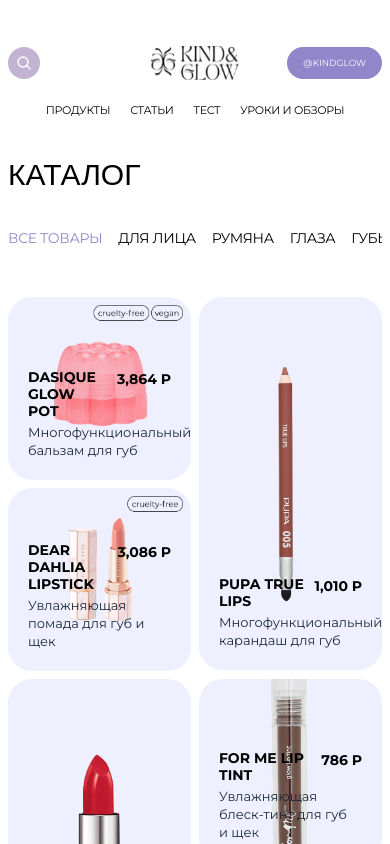
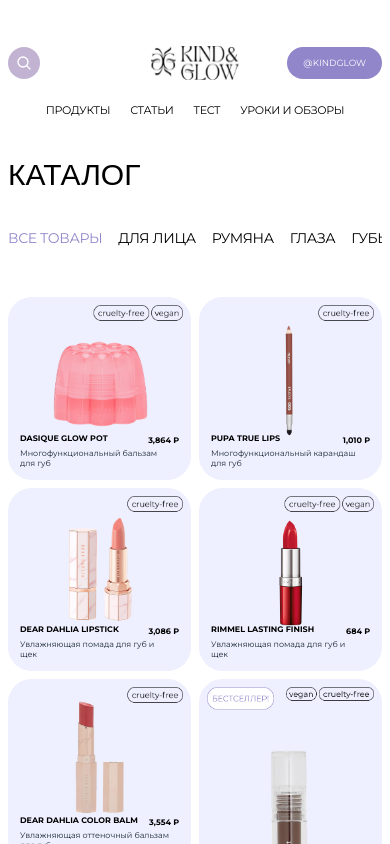
Before and after one commit to arloginova/KindGlow, a Next.js app: page /products in a window 390 px wide. Shown: the top 844 px of the page. Built offline with nearby package versions, Linux system fonts and the light colour scheme.

Commit message:
feat: Реализованы страницы каталога товаров и детального просмотра продукта.

```diff
--- a/src/app/products/[id]/page.tsx
+++ b/src/app/products/[id]/page.tsx
@@ -14,7 +14,7 @@
 
     const recommendedProducts = useMemo(() => {
         return products
-            .filter((p) => p.id !== id)
+            .filter((p) => p.id !== id && !p.isTall)
             .sort(() => 0.5 - Math.random())
             .slice(0, 3);
     }, [id]);
@@ -188,8 +188,10 @@
                         Вам может понравиться
                     </h2>
                     <div className="grid grid-cols-2 md:grid-cols-3 gap-2 md:gap-4 lg:gap-5">
-                        {recommendedProducts.map((p) => (
-                            <ProductCard key={p.id} product={p} />
+                        {recommendedProducts.map((p, index) => (
+                            <div key={p.id} className={index === 2 ? 'hidden md:block' : ''}>
+                                <ProductCard product={p} />
+                            </div>
                         ))}
                     </div>
                 </section>
--- a/src/app/products/page.tsx
+++ b/src/app/products/page.tsx
@@ -51,35 +51,37 @@
 
                 {/* Сетка товаров */}
                 <div className="grid grid-cols-2 lg:grid-cols-3 gap-2 md:gap-4 lg:gap-5 grid-flow-dense">
-                    {filteredProducts.map((product, index) => {
-                        // Логика для десктопа (lg: 3 колонки)
-                        // Цикл 10 элементов: 2-й (3-я колонка) и 5-й (1-я колонка) — высокие
-                        const isTallLg = index % 10 === 2 || index % 10 === 5;
-                        const colStartLg = index % 10 === 2 ? 'lg:col-start-3' : (index % 10 === 5 ? 'lg:col-start-1' : '');
+                    {(() => {
+                        let tallCount = 0;
+                        return filteredProducts.map((product) => {
+                            const isTall = product.isTall || false;
 
-                        // Логика для мобилки (2 колонки)
-                        // Цикл 6 элементов: 1-й (2-я колонка) и 3-й (1-я колонка) — высокие
-                        const isTallSm = index % 6 === 1 || index % 6 === 3;
-                        const colStartSm = index % 6 === 1 ? 'col-start-2' : (index % 6 === 3 ? 'col-start-1' : '');
+                            let colClass = '';
+                            if (isTall) {
+                                tallCount++;
+                                // Десктоп (3 колонки): чередуем 3-ю и 1-ю колонки
+                                const lgCol = tallCount % 2 === 1 ? 'lg:col-start-3' : 'lg:col-start-1';
+                                // Мобилка (2 колонки): чередуем 2-ю и 1-ю колонки
+                                const smCol = tallCount % 2 === 1 ? 'col-start-2' : 'col-start-1';
+                                colClass = `${lgCol} ${smCol}`;
+                            }
 
                             return (
                                 <div
                                     key={product.id}
                                     className={`
-                                    ${isTallLg ? 'lg:row-span-2' : ''}
-                                    ${colStartLg}
-                                    ${isTallSm ? 'row-span-2' : ''}
-                                    ${colStartSm}
+                                        ${isTall ? 'row-span-2 ' + colClass : ''}
                                     `}
                                 >
                                     <ProductCard
                                         product={product}
-                                    isTallLg={isTallLg}
-                                    isTallSm={isTallSm}
+                                        isTallLg={isTall}
+                                        isTallSm={isTall}
                                     />
                                 </div>
                             );
-                    })}
+                        });
+                    })()}
 
                     {/* Рекламный баннер (вставляем после 6-го товара или в конце) */}
                     <div className="col-span-1 md:col-span-2 lg:col-span-3 mt-8">
--- a/src/components/Catalog/ProductCard.tsx
+++ b/src/components/Catalog/ProductCard.tsx
@@ -9,12 +9,11 @@
 }
 
 export const ProductCard = ({ product, isTallLg = false, isTallSm = false }: ProductCardProps) => {
-    // Выбираем изображения для каждого типа экрана отдельно
-    // Если на десктопе карточка высокая — берем из largeImages, иначе из обычных
-    const desktopImg = (isTallLg && product.largeImages) ? product.largeImages.desktop : product.images.desktop;
-    const tabletImg = (isTallLg && product.largeImages) ? product.largeImages.tablet : product.images.tablet;
-    // Для мобилки своя проверка
-    const mobileImg = (isTallSm && product.largeImages) ? product.largeImages.mobile : product.images.mobile;
+    // Для сетки всегда используем "маленькие" изображения (images), как просил юзер.
+    // Если изображение прямоугольное, оно просто займет 2 ячейки по высоте.
+    const desktopImg = product.images.desktop;
+    const tabletImg = product.images.tablet;
+    const mobileImg = product.images.mobile;
 
     return (
         <Link
@@ -58,16 +57,16 @@
             </div>
 
             {/* Контент поверх фото внизу */}
-            <div className="absolute bottom-0 left-0 right-0 p-5 z-10 flex flex-col">
-                <div className="flex justify-between items-start gap-2 mb-1">
-                    <h3 className="text-[14px] lg:text-[16px] font-bold text-black uppercase leading-[1.2] font-montserrat">
+            <div className="absolute bottom-0 left-0 right-0 p-3 lg:p-4 xl:p-5 z-10 flex flex-col">
+                <div className="flex justify-between items-start gap-1 lg:gap-2 mb-0.5 lg:mb-1">
+                    <h3 className="text-[8px] lg:text-[12px] xl:text-[16px] font-bold text-black uppercase leading-[1.2] font-montserrat">
                         {product.name}
                     </h3>
-                    <span className="text-[14px] lg:text-[16px] font-bold text-black whitespace-nowrap font-montserrat">
+                    <span className="text-[8px] lg:text-[12px] xl:text-[16px] font-bold text-black whitespace-nowrap font-montserrat">
                         {product.price.toLocaleString()} Р
                     </span>
                 </div>
-                <p className="text-[13px] lg:text-[15px] text-gray-800 font-normal font-montserrat max-w-[90%] leading-snug">
+                <p className="text-[8px] lg:text-[12px] xl:text-[15px] text-gray-800 font-normal font-montserrat max-w-[95%] leading-tight lg:leading-snug">
                     {product.description}
                 </p>
             </div>
--- a/src/data/products.ts
+++ b/src/data/products.ts
@@ -118,7 +118,8 @@
             tablet: '/products/lips/5_большая_ipad.png',
             mobile: '/products/lips/5_большая_iphone.png'
         },
-        category: 'губы'
+        category: 'губы',
+        isTall: true
     },
     {
         id: 'dear-dahlia-color-balm',
@@ -254,7 +255,8 @@
             tablet: '/products/lips/11_большая_ipad.png',
             mobile: '/products/lips/11_большая_iphone.png'
         },
-        category: 'губы'
+        category: 'губы',
+        isTall: true
     },
 
 
@@ -368,7 +370,8 @@
             tablet: '/products/blush/5_большая_ipad.png',
             mobile: '/products/blush/5_большая_iphone.png'
         },
-        category: 'румяна'
+        category: 'румяна',
+        isTall: true
     },
     {
         id: 'paese-selfglow',
@@ -500,7 +503,8 @@
             tablet: '/products/blush/11_большая_ipad.png',
             mobile: '/products/blush/11_большая_iphone.png'
         },
-        category: 'румяна'
+        category: 'румяна',
+        isTall: true
     },
 
 
@@ -647,7 +651,8 @@
             tablet: '/products/sponge/5_большая_ipad.png',
             mobile: '/products/sponge/5_большая_iphone.png'
         },
-        category: 'кисти и спонжи'
+        category: 'кисти и спонжи',
+        isTall: true
     },
     {
         id: 'for-me-bathtub',
@@ -785,7 +790,8 @@
             tablet: '/products/sponge/10_большая_ipad.png',
             mobile: '/products/sponge/10_большая_iphone.png'
         },
-        category: 'кисти и спонжи'
+        category: 'кисти и спонжи',
+        isTall: true
     },
     {
         id: 'topface-brush-f18',
@@ -817,7 +823,8 @@
             tablet: '/products/sponge/11_большая_ipad.png',
             mobile: '/products/sponge/11_большая_iphone.png'
         },
-        category: 'кисти и спонжи'
+        category: 'кисти и спонжи',
+        isTall: true
     },
 
 
@@ -931,7 +938,8 @@
             tablet: '/products/face/5_большая_ipad.png',
             mobile: '/products/face/5_большая_iphone.png'
         },
-        category: 'лицо'
+        category: 'лицо',
+        isTall: true
     },
     {
         id: 'd-alba-mild-skin-cleanser',
@@ -1041,7 +1049,8 @@
             tablet: '/products/face/10_большая_ipad.png',
             mobile: '/products/face/10_большая_iphone.png'
         },
-        category: 'лицо'
+        category: 'лицо',
+        isTall: true
     },
     {
         id: 'miko-ubtan-zero-waste',
@@ -1151,7 +1160,8 @@
             tablet: '/products/face/15_большая_ipad.png',
             mobile: '/products/face/15_большая_iphone.png'
         },
-        category: 'лицо'
+        category: 'лицо',
+        isTall: true
     },
     {
         id: 'nunkoro-micellar-water',
@@ -1261,7 +1271,8 @@
             tablet: '/products/face/20_большая_iapd.png',
             mobile: '/products/face/20_большая_iphone.png'
         },
-        category: 'лицо'
+        category: 'лицо',
+        isTall: true
     },
     {
         id: 'labiotte-hyalbiome',
@@ -1283,7 +1294,8 @@
             tablet: '/products/face/21_большая_ipad.png',
             mobile: '/products/face/21_большая_iphone.png'
         },
-        category: 'лицо'
+        category: 'лицо',
+        isTall: true
     },
 
     //-----------------------------------------ТОВАРЫ ДЛЯ ГЛАЗ---------------------------------------------//
@@ -1396,7 +1408,8 @@
             tablet: '/products/eyes/5_большая_ipad.png',
             mobile: '/products/eyes/5_большая_iphone.png'
         },
-        category: 'глаза'
+        category: 'глаза',
+        isTall: true
     },
     {
         id: 'manyo-eyelash-ampoule',
@@ -1506,7 +1519,8 @@
             tablet: '/products/eyes/10_большая_ipad.png',
             mobile: '/products/eyes/10_большая_iphone.png'
         },
-        category: 'глаза'
+        category: 'глаза',
+        isTall: true
     },
     {
         id: 'makeup-forever-color-ink',
@@ -1528,7 +1542,8 @@
             tablet: '/products/eyes/11_большая_ipad.png',
             mobile: '/products/eyes/11_большая_iphone.png'
         },
-        category: 'глаза'
-    }
+        category: 'глаза',
+        isTall: true
+    },
 
 ];
--- a/src/types/product.ts
+++ b/src/types/product.ts
@@ -19,4 +19,5 @@
         mobile: string;
     };
     category: string;
+    isTall?: boolean;
 }
```
Lines whose indentation alone changed are shown as unchanged.
